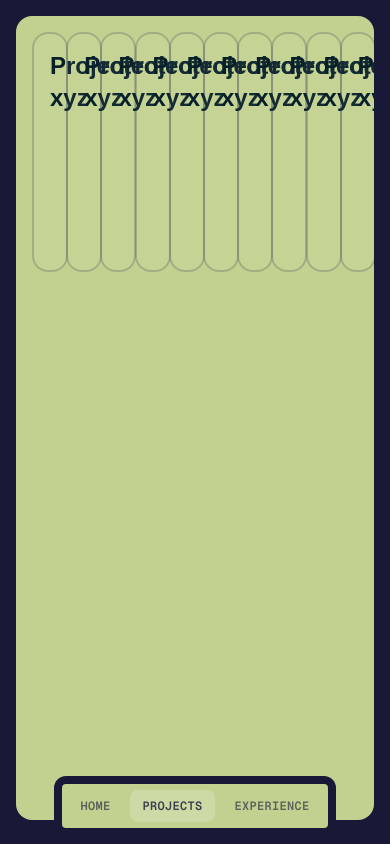
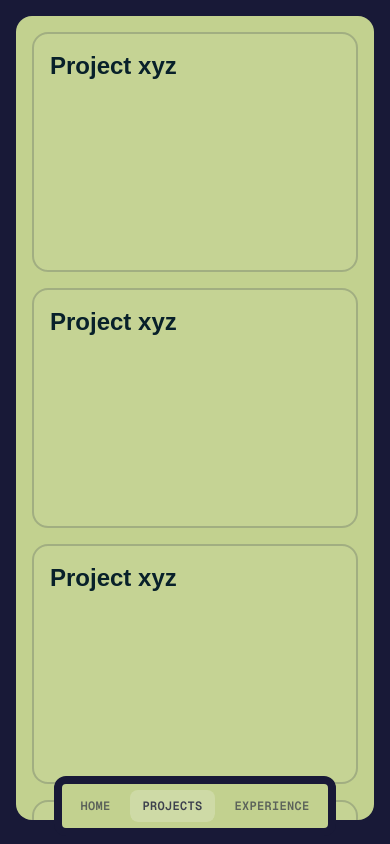
Before and after one commit to ankitzm/portfolio, a Next.js app: page /projects in a window 390 px wide. Built offline with nearby package versions, Linux system fonts and the light colour scheme.

Commit message:
Enhance ProjectCard and ProjectsPage for responsive design; implement screen size detection and adjust card spans accordingly for improved layout across devices.

```diff
--- a/app/components/ProjectCard.tsx
+++ b/app/components/ProjectCard.tsx
@@ -20,7 +20,21 @@ export default function ProjectCard({
   onClick,
   layoutId,
 }: ProjectCardProps) {
-  const colSpanClass = `col-span-${colSpan}`;
+  // Map colSpan to actual Tailwind classes (required for JIT compilation)
+  const colSpanClasses = {
+    1: "col-span-1",
+    2: "col-span-2",
+    3: "col-span-3",
+    4: "col-span-4",
+    5: "col-span-5",
+    6: "col-span-6",
+    7: "col-span-7",
+    8: "col-span-8",
+    9: "col-span-9",
+    10: "col-span-10",
+  };
+
+  const colSpanClass = colSpanClasses[colSpan];
 
   const handleCardClick = () => {
     if (!isExpanded && onClick) {
--- a/app/projects/page.tsx
+++ b/app/projects/page.tsx
@@ -6,8 +6,35 @@ import ProjectCard from "../components/ProjectCard";
 import ExpandedProjectCard from "../components/ExpandedProjectCard";
 import ProjectsGrid from "../components/ProjectsGrid";
 
+// Hook to detect screen size
+function useScreenSize() {
+  const [screenSize, setScreenSize] = useState<"mobile" | "tablet" | "desktop">("desktop");
+
+  useEffect(() => {
+    const handleResize = () => {
+      const width = window.innerWidth;
+      if (width < 640) {
+        setScreenSize("mobile");
+      } else if (width < 1024) {
+        setScreenSize("tablet");
+      } else {
+        setScreenSize("desktop");
+      }
+    };
+
+    // Set initial size
+    handleResize();
+
+    window.addEventListener("resize", handleResize);
+    return () => window.removeEventListener("resize", handleResize);
+  }, []);
+
+  return screenSize;
+}
+
 export default function ProjectsPage() {
   const [expandedCard, setExpandedCard] = useState<number | null>(null);
+  const screenSize = useScreenSize();
 
   const handleCardClick = (index: number) => {
     setExpandedCard(index);
@@ -30,7 +57,14 @@ export default function ProjectsPage() {
     };
   }, [expandedCard]);
 
-  const cardSpans = [6, 4, 3, 4, 3, 4, 6, 3, 4, 3];
+  // Responsive card spans for different screen sizes
+  const cardSpansConfig = {
+    mobile: [10, 10, 10, 10, 10, 10, 10, 10, 10, 10],    // 1 card per row
+    tablet: [6, 4, 5, 5, 4, 6, 5, 5, 6, 4],              // 2 cards per row
+    desktop: [6, 4, 3, 4, 3, 4, 6, 3, 4, 3],             // Variable layout
+  };
+
+  const cardSpans = cardSpansConfig[screenSize];
 
   return (
     <LayoutGroup>
```
